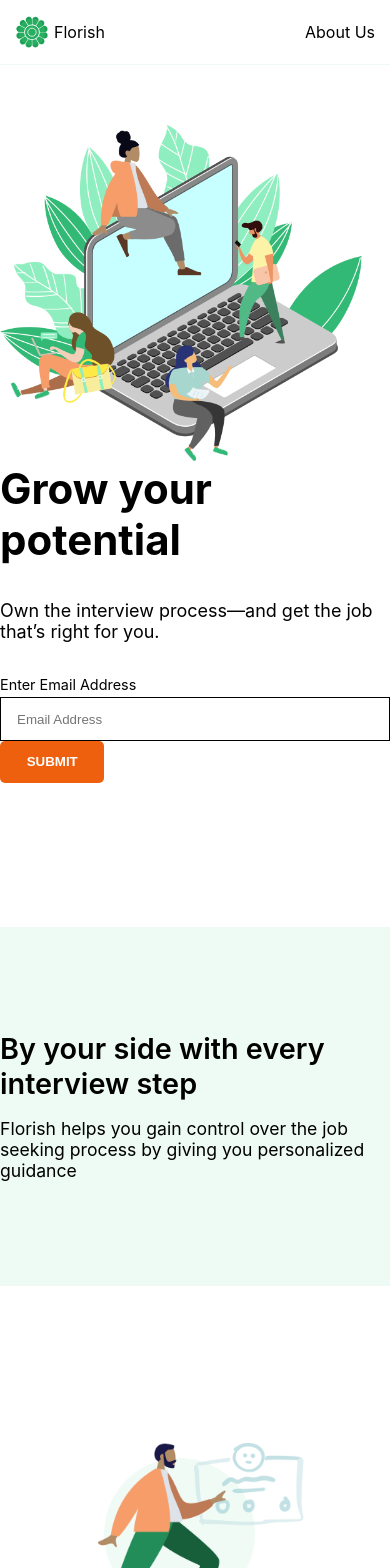
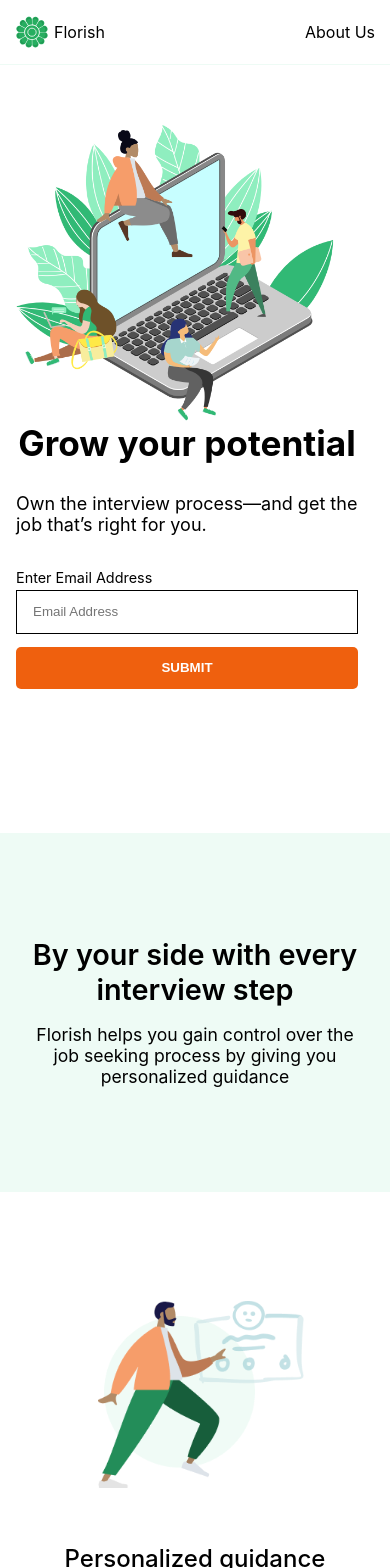
Before and after one commit to zeeberry/florish, a React (Create React App) app: page / in a window 390 px wide. Shown: the top 1568 px of the page. Built offline with nearby package versions, Linux system fonts and the light colour scheme.

Commit message:
responsive styled

```diff
--- a/src/Callout.js
+++ b/src/Callout.js
@@ -10,24 +10,35 @@ const Section = styled(WideSection)`
   flex-direction: column;
   align-items: center;
   padding: 7rem 0 9em;
+  box-sizing: border-box;
+  @media only screen and (max-width: ${theme.tablet.width}) {
+    padding: 7rem 1.5rem 9em;
+  }
 `;
 
 const Title = styled.h3`
   font-size: ${theme.h3};
   font-weight: 600;
   margin-bottom: 0;
+  text-align: center;
 `;
 
 const Paragraph = styled.p`
   font-size: ${theme.p};
 `;
 
+const Content = styled.div`
+  max-width: 600px;
+`;
+
 function Callout() {
   return (
     <Section>
-      <Title>Grow your potential</Title>
-      <Paragraph>Own the interview process—and get the job that’s right for you.</Paragraph>
-      <EmailForm />
+      <Content>
+        <Title>Grow your potential</Title>
+        <Paragraph>Own the interview process—and get the job that’s right for you.</Paragraph>
+        <EmailForm />
+      </Content>
     </Section>
   );
 }
--- a/src/Description.js
+++ b/src/Description.js
@@ -7,9 +7,14 @@ const Section = styled(WideSection)`
   display: flex;
   flex-direction: column;
   align-items: center;
-  padding: 5rem 0;
+  padding: 5rem;
   margin: 3rem 0;
   background: #EEFBF5;
+  box-sizing: border-box;
+  text-align: center;
+  @media only screen and (max-width: ${theme.tablet.width}) {
+    padding: 5rem 1.5rem;
+  }
 `;
 
 const Title = styled.h2`
--- a/src/EmailForm.js
+++ b/src/EmailForm.js
@@ -1,9 +1,13 @@
 import React from 'react';
 import styled from 'styled-components';
-import { Label, Input, Button } from './Shared';
+import { Label, BaseInput, Button } from './Shared';
 
 const Section = styled.section`
   margin: 1em 0;
+`;
+
+const Input = styled(BaseInput)`
+  margin-right: 15px;
 `;
 
 function EmailForm() {
--- a/src/Feature.js
+++ b/src/Feature.js
@@ -7,10 +7,22 @@ const Card = styled.div`
   flex-direction: column;
   align-items: center;
   max-width: 300px;
+  @media only screen and (max-width: ${theme.desktop.minWidth}) {
+    width: 100%;
+    margin-right: 1em;
+  }
+
+  @media only screen and (max-width: ${theme.tablet.width}) {
+    margin: 0 0 4em;
+  }
+`;
+
+const Figure = styled.figure`
+  margin: 0;
 `;
 
 const Image = styled.img`
-  height: 200px;
+  max-height: 200px;
   margin-bottom: 20px;
 `;
 
@@ -31,9 +43,9 @@ const Description = styled.p`
 function Feature({ image, alt,  title, description }) {
   return (
     <Card>
-      <figure>
+      <Figure>
         <Image src={image} alt={alt}/>
-      </figure>
+      </Figure>
       <Title>{title}</Title>
       <Description>{description}</Description>
     </Card>
--- a/src/FeatureList.js
+++ b/src/FeatureList.js
@@ -2,19 +2,20 @@ import React from 'react';
 import styled from 'styled-components';
 import theme from './Theme';
 import Feature from './Feature';
-import { BaseSection } from './Shared';
+import {BaseSection } from './Shared';
 import featureImage1 from './images/feature1.png';
 import featureImage2 from './images/feature2.png';
 import featureImage3 from './images/feature3.png';
 
 const Section = styled(BaseSection)`
   display: flex;
-  justify-content: space-between;
+  justify-content: space-around;
   margin: 7rem 0 9rem;
-  @media only screen and (max-width: ${theme.tablet.minWidth}) {
+  box-sizing: border-box;
+  @media only screen and (max-width: ${theme.tablet.width}) {
     flex-direction: column;
     align-items: center;
-    margin: 5rem 15px;
+    margin: 3rem 15px 5rem;
   }
 `;
 
--- a/src/Hero.js
+++ b/src/Hero.js
@@ -10,14 +10,24 @@ const Section = styled(BaseSection)`
   justify-content: space-between;
   margin-top: 2.5rem;
   margin-bottom: 5rem;
-  @media only screen and (max-width: ${theme.tablet.minWidth}) {
+  @media only screen and (max-width: ${theme.desktop.minWidth}) {
+    width: 100%;
+    margin-right: 1em;
+  }
+
+  @media only screen and (max-width: ${theme.tablet.width}) {
     flex-direction: column-reverse;
+    align-items: center;
   }
 `;
 
 const Title = styled.h1`
   font-size: 42px;
   margin-top: 0;
+  @media only screen and (max-width: ${theme.tablet.width}) {
+    font-size: 2.2em;
+    text-align: center;
+  }
 `;
 
 const Paragraph = styled.p`
@@ -29,6 +39,14 @@ const Left = styled.div`
   display: flex;
   flex-direction: column;
   justify-content: center;
+  margin-right: 1em;
+  @media only screen and (min-width: ${theme.desktop.minWidth}) {
+    min-width: 500px;
+  }
+
+  @media only screen and (max-width: ${theme.tablet.width}) {
+    margin-right: 0;
+  }
 `;
 
 const Right = styled.div`
@@ -37,10 +55,10 @@ const Right = styled.div`
 `;
 
 const Image = styled.img`
-  width: auto;
   max-height: 600px;
-  @media only screen and (max-width: ${theme.tablet.minWidth}) {
-    width: 100%;
+  width: 100%;
+  @media only screen and (max-width: ${theme.tablet.width}) {
+    max-width: 400px;
   }
 `;
 
--- a/src/Shared.js
+++ b/src/Shared.js
@@ -10,6 +10,9 @@ export const Button = styled.button`
   border-radius: 5px;
   text-transform: uppercase;
   font-weight: 600;
+  @media only screen and (max-width: ${theme.desktop.minWidth}) {
+    width: 100%;
+  }
 
   &:focus {
     outline: none;
@@ -20,15 +23,15 @@ export const Button = styled.button`
   }
 `;
 
-export const Input = styled.input`
+export const BaseInput = styled.input`
   padding: 1em 1.2em;
   width: 24em;
   border: 1px solid;
-  margin-right: 15px;
 
-  @media only screen and (max-width: ${theme.tablet.minWidth}) {
+  @media only screen and (max-width: ${theme.desktop.minWidth}) {
     box-sizing: border-box;
     width: 100%;
+    margin: 0 0 1em 0;
   }
 
   &:focus {
@@ -56,6 +59,8 @@ export const Header2 = styled.h2`
 export const BaseSection = styled.section`
   max-width: 1280px;
   width: 100%;
+  padding: 0 1.5em;
+  box-sizing: border-box;
 `;
 
 export const WideSection = styled.section`
```
